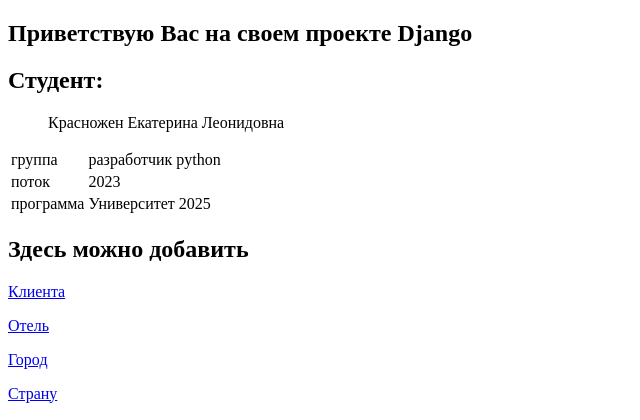
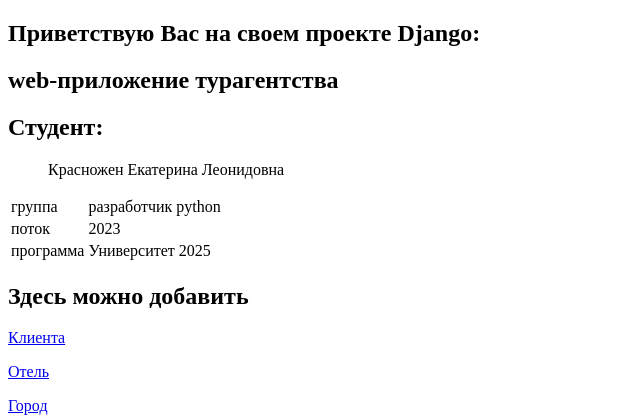
Before and after one commit to EkaterinaKrasnozhen/myproject, a Django app: page / in a window 1280 px wide. Shown: the top 420 px of the page, without its empty margins (0-640 px from the left). Run offline with Django 4.2, Linux system fonts and the light colour scheme.

Commit message:
diplom added

```diff
--- a/myapp3/templates/myapp3/templ_for.html
+++ b/myapp3/templates/myapp3/templ_for.html
@@ -5,11 +5,12 @@
     <title>Первый шаблон Django</title>
 </head>
 <body>
-    <h2>Приветствую Вас на своем проекте Django</h2>
+    <h2>Приветствую Вас на своем проекте Django:</h2>
+    <h2>web-приложение турагентства</h2>
     <h2>Студент:</h2>
     <ul>
     {% for item in my_list %}
-    <tr><td>{{ item }}</td></tr>
+    <tr>{{ item }}</tr>
     {% endfor %}
     </ul>
     <table>
```
